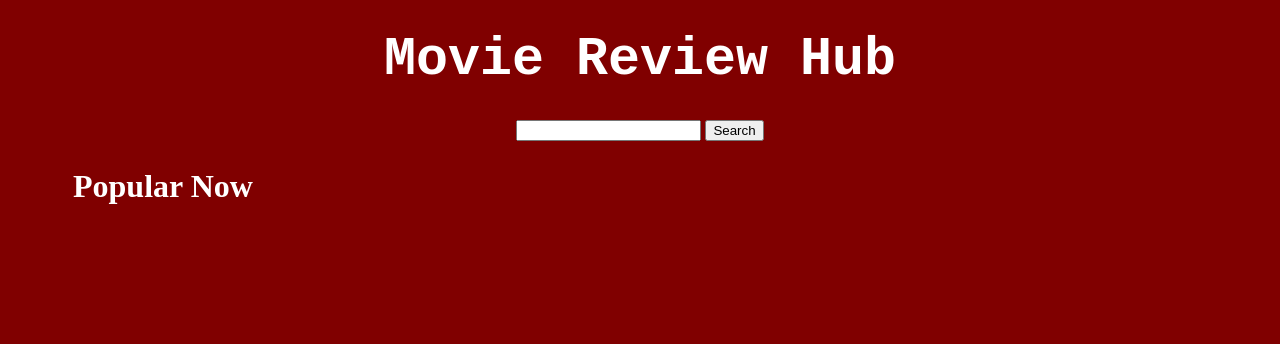
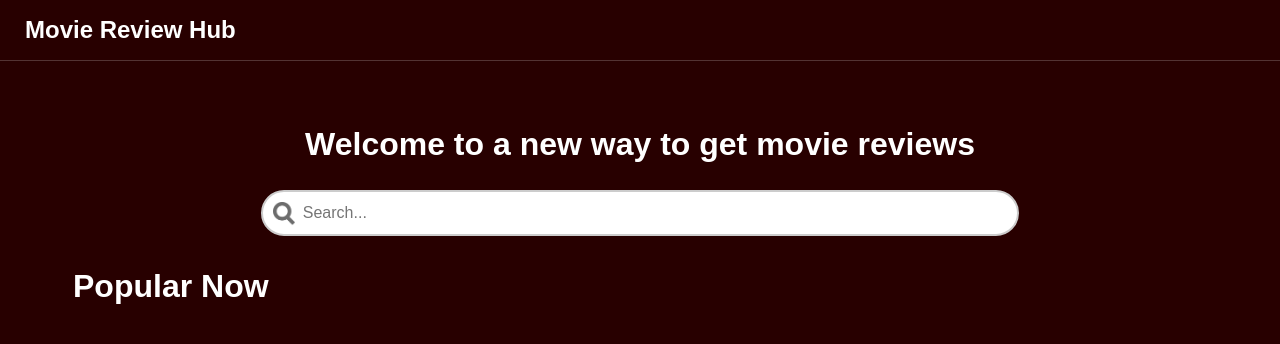
Before and after one commit to kflynn45/MovieReviewHubCapstone, a Django app: page / in a window 1280 px wide. Shown: the top 344 px of the page. Run offline with Django 4.2, Linux system fonts and the light colour scheme; style sheets or scripts are compiled from the project's sources; some libraries are stand-ins or nearby versions.

Commit message:
All the stylization changes present in the video presented friday

```diff
--- a/mysite/mysite/static/scripts/home.js
+++ b/mysite/mysite/static/scripts/home.js
@@ -9,7 +9,6 @@
 "use strict";
 
 $(document).ready(function(){
-
       const options = {
             "async": true,
             "crossDomain": true,
@@ -17,9 +16,13 @@ $(document).ready(function(){
             "method": "GET"
       };
 
-      $.ajax(options).done(function (response) {
-            console.log(response);
+      makeApiCall(options);
+});
 
+function makeApiCall(params){
+      $("#movieList").empty;
+
+      $.ajax(params).done(function (response) {
             let element = $("#movieList");
             for(let i = 0; i < response.results.length; i++){
                   if(i % 5 == 0){
@@ -27,17 +30,15 @@ $(document).ready(function(){
                         $("#movieList").append(element);
                   }
                   createMovieCard(response.results[i], element);
-
             }
       });
-
-    });
+}
 
 function createMovieCard(movie, element){
-      const $poster = $("<td>").addClass("movieList-item").data("title", movie.title);
+      const $poster = $("<td>").addClass("movieList-item").data("title", movie.title).attr("onclick", "viewDetailsPage("+movie.id+")");
 
       // Create the image element and set the src and alt attributes
-      const $image = $("<img>").attr("src", "https://image.tmdb.org/t/p/w500"+movie.poster_path).attr("alt", movie.title).attr("onclick", "viewDetailsPage("+movie.id+")");
+      const $image = $("<img>").attr("src", "https://image.tmdb.org/t/p/w500"+movie.poster_path).attr("alt", movie.title);
 
       // Create the title element and set the text content
       const $title = $("<p>").text(movie.title);
@@ -55,3 +56,32 @@ function createMovieCard(movie, element){
 function viewDetailsPage(movieId) {
       window.location += `titles/${movieId}`
 }
+
+// Additional browsing feature testing
+
+// const optionsPopular = {
+//       "async": true,
+//       "crossDomain": true,
+//       "url": "https://api.themoviedb.org/3/discover/movie?api_key=f670b8f2faa8acefcdb8aa11655d2659&language=en-US&sort_by=popularity.desc&include_adult=false&include_video=false&page=1&with_keywords=Jumanji&with_watch_monetization_types=flatrate",
+//       "method": "GET"
+// };
+
+// const optionsNowPlaying = {
+//       "async": true,
+//       "crossDomain": true,
+//       "url": "https://api.themoviedb.org/3/movie/now_playing?api_key=f670b8f2faa8acefcdb8aa11655d2659&language=en-US&page=1",
+//       "method": "GET"
+// };
+
+// const optionsUpcoming = {
+//       "async": true,
+//       "crossDomain": true,
+//       "url": "https://api.themoviedb.org/3/movie/upcoming?api_key=f670b8f2faa8acefcdb8aa11655d2659&language=en-US&page=1",
+//       "method": "GET"
+// };
+
+// $("#popular-now").attr("onclick", makeApiCall(optionsPopular));
+
+// $("#now-playing").attr("onclick", makeApiCall(optionsNowPlaying));
+
+// $("#upcoming").attr("onclick", makeApiCall(optionsUpcoming));
--- a/mysite/mysite/static/styles/home.scss
+++ b/mysite/mysite/static/styles/home.scss
@@ -1,17 +1,42 @@
-h1 {
+h2 {
+      margin-top: 10%;
+      position: relative;
       text-align: center;
-      font-size: 40pt;
-      margin: 30px;
+      font-size: 2em;
+      color: white;
 }
 
 #searchBar {
       text-align: center;
+      margin-left: 20%;
+
+      width: 60%;
+
+      input {
+            // width: 98%;
+            // height: 35px;
+            // border: 2px solid maroon;
+            // border-radius: 25px;
+            // padding: 12px 20px;
+            width: 100%;
+            box-sizing: border-box;
+            border: 2px solid #ccc;
+            border-radius: 25px;
+            font-size: 16px;
+            background-color: white;
+            background-image: url('search-icon.png');
+            background-size: 22px;
+            background-position: 10px 10px;
+            background-repeat: no-repeat;
+            padding: 12px 20px 12px 40px;
+      }
 }
 
-h2 {
+h3 {
       margin-left: 65px;
       color: white;
       font-size: 24pt;
+      display: inline-block;
 }
 
 #movieList {
@@ -37,7 +62,6 @@ h2 {
       opacity: 0;
       color: white;
       position: absolute;
-      font-family: "Lucida Console", lucida, monospace;
       top: 40%;
       left: 50%;
       transform: translate(-50%, -50%);
--- a/mysite/mysite/static/styles/theme.scss
+++ b/mysite/mysite/static/styles/theme.scss
@@ -1,11 +1,37 @@
 // File containing the common theme for all pages on the site
+:root {
+    --background-color: #3D0000;
+}
 
-// Just testing SCSS
+* {
+    font-family: 'poppins', sans-serif;
+}
+
 body {
-    background: maroon;
+    background: rgb(40, 0, 0);
+}
 
-    h1 {
-        font-family: 'Courier New', Courier, monospace;
-        color: white;
-    }
+#top-banner {
+    //display: flex;
+    position: absolute;
+    top: 0;
+    left: 0;
+    width: 100%;
+    background: rgb(40, 0, 0);
+    z-index: 2;
+    border-bottom: 1px solid rgba(255, 255, 255, 0.2);
 }
+
+h1 {
+    color: white;
+    font-size: 1.5em;
+    display: inline-flex;
+    margin-left: 25px;
+}
+
+#home-icon {
+    margin-left: 25px;
+    color: white;
+    display: inline-flex;
+
+}
--- a/mysite/mysite/templates/home.html
+++ b/mysite/mysite/templates/home.html
@@ -1,21 +1,24 @@
+<!DOCTYPE html>
+{% load static %}
 {% load compress %}
-{% load static %}
-<!DOCTYPE html>
 <html>
     <head>
         {% include "header.html" %}
         {% compress css %}
             <link rel="stylesheet" type="text/x-scss" href="{% static 'home.scss' %}">
         {% endcompress %}
-        <link rel="stylesheet" href="https://fonts.googleapis.com/css2?family=Material+Symbols+Outlined:opsz,wght,FILL,GRAD@20..48,100..700,0..1,-50..200" />
     </head>
     <body>
-        <h1>Movie Review Hub</h1>
+        <h2>Welcome to a new way to get movie reviews</h2>
         <form id="searchBar">
-            <input></input>
-            <button>Search</button>
+            <input placeholder="Search..."></input>
         </form>
-        <h2>Popular Now</h2>
+        <div id="section-titles">
+            <h3 id="popular-now">Popular Now</h3>
+            <!-- <h3 id="now-playing">Now Playing</h3>
+            <h3 id="upcoming">Upcoming</h3> -->
+        </div>
+
         <table id="movieList"></table>
         <script src="{% static 'home.js' %}"></script>
     </body>
--- a/mysite/mysite/templates/partial/header.html
+++ b/mysite/mysite/templates/partial/header.html
@@ -1,9 +1,11 @@
+<!DOCTYPE html>
 {% load static %}
 {% load compress %}
 
 <!-- Media links -->
 <link rel="icon" type="image/x-icon" href="{% static 'favicon.ico' %}">
 <link rel="shortcut icon" type="image/x-icon" href="{% static 'favicon.ico' %}">
+<link rel="stylesheet" href="https://fonts.googleapis.com/css2?family=Material+Symbols+Outlined:opsz,wght,FILL,GRAD@20..48,100..700,0..1,-50..200" />
 
 <!-- SCSS -->
 {% compress css %}
@@ -12,3 +14,19 @@
 
 <!-- Scripts -->
 <script type="text/javascript" src="{% static 'jquery-3.6.3.min.js' %}"></script>
+<script>
+    function returnToHomePage(){
+        console.log(window.location);
+        window.location = '/';
+        return false;
+    }
+</script>
+
+<html>
+    <div id="top-banner">
+        <span id="home-icon" class="material-symbols-outlined" onClick="returnToHomePage()">
+            home
+        </span>
+        <h1>Movie Review Hub</h1>
+    </div>
+</html>
--- a/mysite/mysite/views/title_details.py
+++ b/mysite/mysite/views/title_details.py
@@ -42,4 +42,7 @@ class TitleDetailInfo:
         self.poster = settings.TMDB_IMAGE_URL + title['poster_path']
         self.release_date = title['release_date']
         self.movie_db_rating = title['vote_average']
+        self.movie_db_rating_count = title['vote_count']
         self.imdb_rating = self.get_imdb_score(title['imdb_id'])
+        self.genres = title['genres']
+        self.release_date = title['release_date']
```
Also changed, not shown: mysite/mysite/static/styles/title_details.scss (+56 -4 lines), mysite/mysite/templates/title_details.html (+16 -6 lines), mysite/mysite/static/movie-seats-pic.jpeg (added), mysite/mysite/static/movie-theatre-2.webp (added), mysite/mysite/static/scripts/title_details.js (added), mysite/mysite/static/search-icon.png (added), 1 other file.
